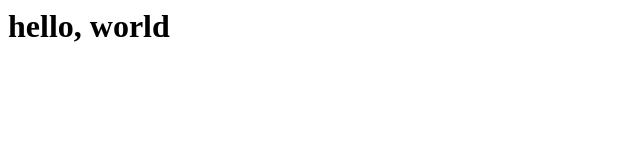
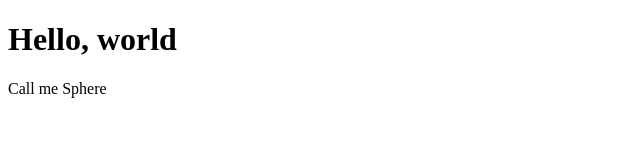
Before and after one commit to GaryMei1234/website, a plain HTML site: page index.html in a window 1280 px wide. Shown: the whole page, without its empty margins (0-640 px from the left). Drawn offline with Linux system fonts and the light colour scheme.

Commit message:
add more html tags

```diff
--- a/index.html
+++ b/index.html
@@ -1 +1,14 @@
-<h1>hello, world</h1>
+<!DOCTYPE html>
+<html>
+<head>
+  <title></title>
+  </head>
+  <body>
+    <h1>
+      Hello, world
+    </h1>
+    <p>
+      Call me Sphere
+    </p>
+  </body>
+</html>
```
